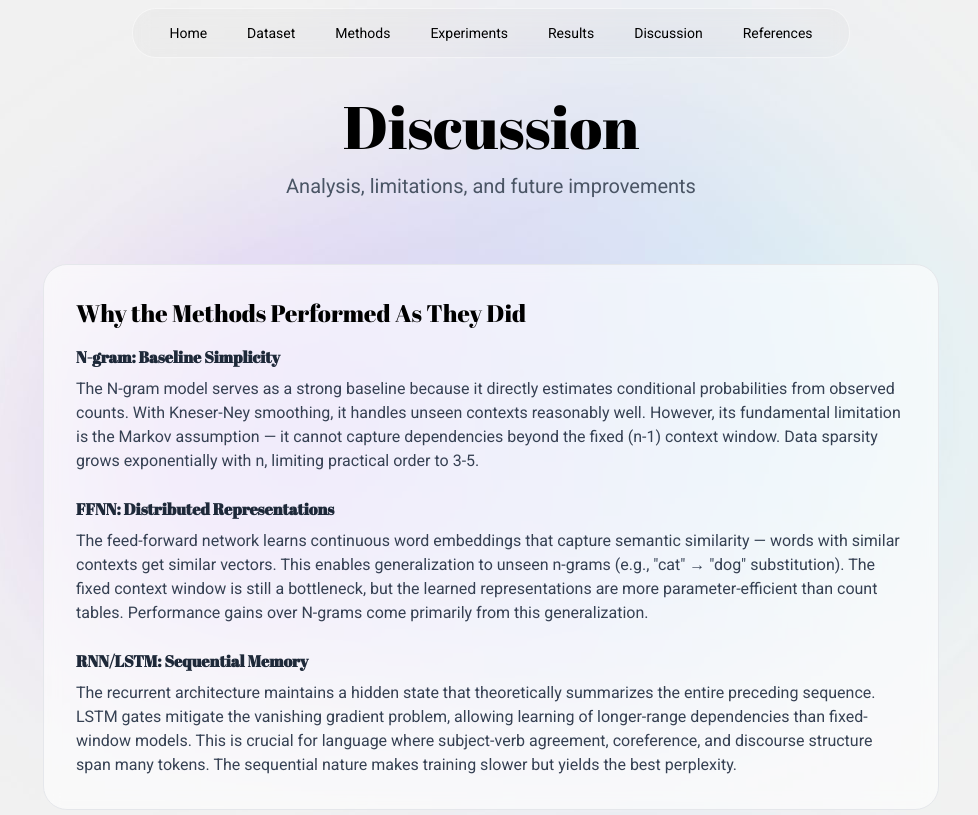
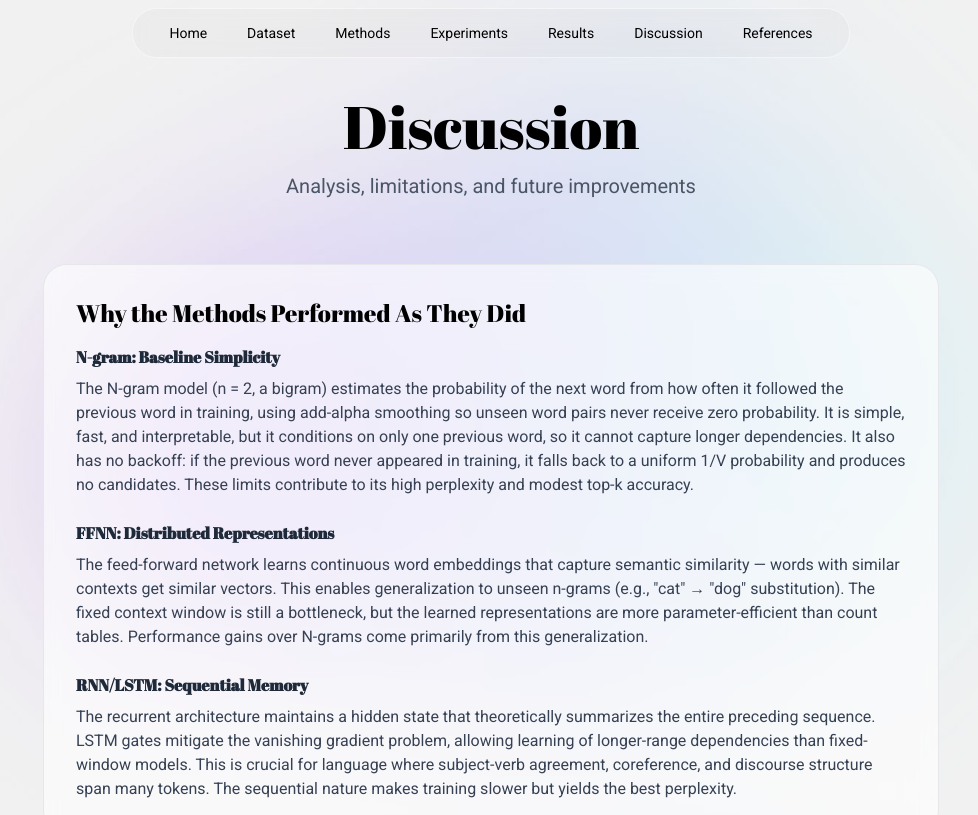
Before and after one commit to francogabrieloliveros/project-mfs, a Next.js app in the folder page/: page /discussion in a window 1280 px wide. Shown: the top 815 px of the page, without its empty margins (149-1127 px from the left). Built offline with nearby package versions, Linux system fonts and the light colour scheme.

Commit message:
Modified ngram's discussion

```diff
--- a/page/src/app/discussion/page.tsx
+++ b/page/src/app/discussion/page.tsx
@@ -13,12 +13,14 @@ export default function DiscussionPage() {
             <div>
               <h3 className="font-semibold text-gray-800 mb-2">N-gram: Baseline Simplicity</h3>
               <p>
-                The N-gram model serves as a strong baseline because it directly estimates
-                conditional probabilities from observed counts. With Kneser-Ney smoothing,
-                it handles unseen contexts reasonably well. However, its fundamental
-                limitation is the Markov assumption — it cannot capture dependencies
-                beyond the fixed (n-1) context window. Data sparsity grows exponentially
-                with n, limiting practical order to 3-5.
+                The N-gram model (n = 2, a bigram) estimates the probability of the next
+                word from how often it followed the previous word in training, using
+                add-alpha smoothing so unseen word pairs never receive zero probability.
+                It is simple, fast, and interpretable, but it conditions on only one
+                previous word, so it cannot capture longer dependencies. It also has
+                no backoff: if the previous word never appeared in training, it falls
+                back to a uniform 1/V probability and produces no candidates. These
+                limits contribute to its high perplexity and modest top-k accuracy.
               </p>
             </div>
             <div>
```
